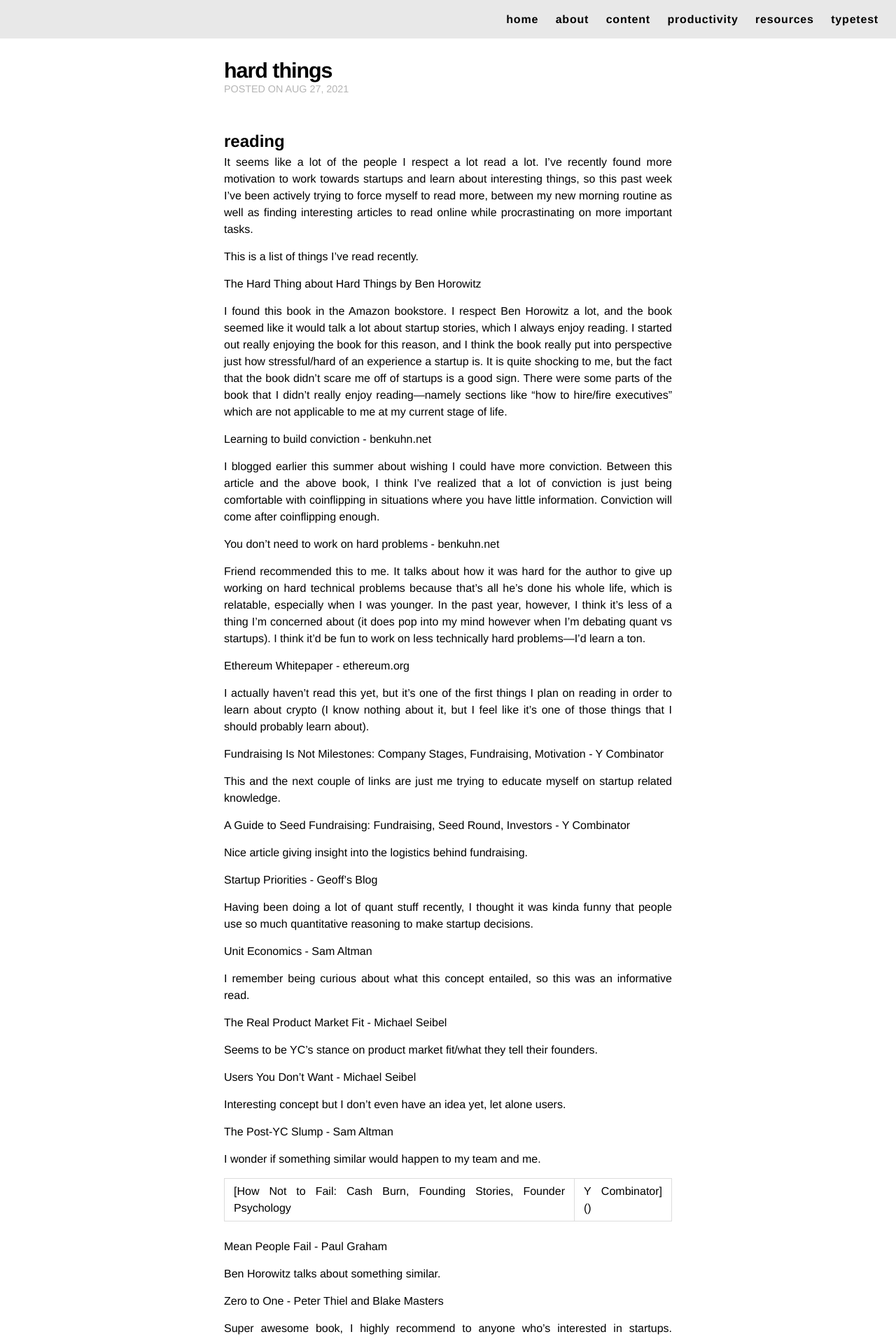
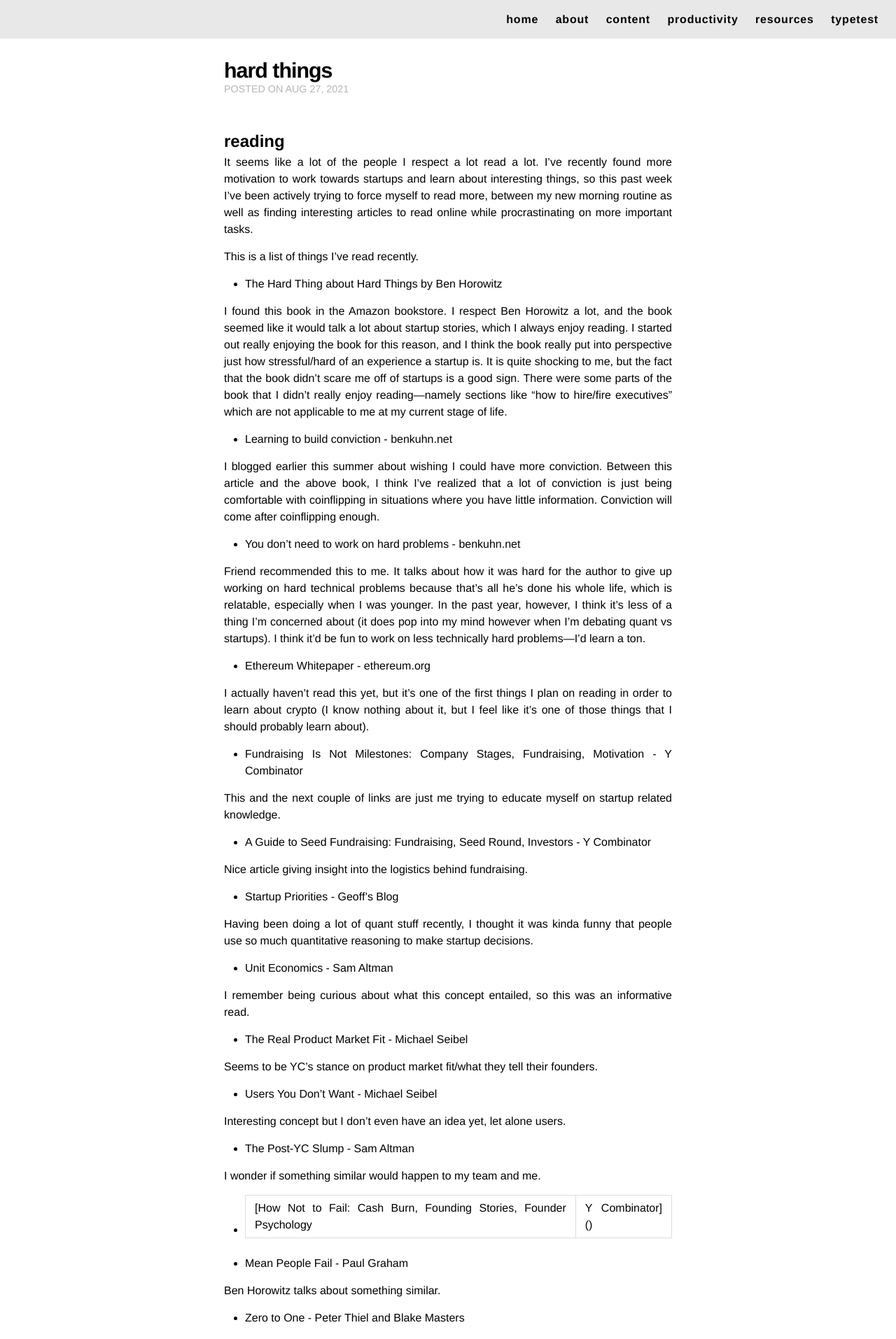
Before and after one commit to alexjwang/personal-blog, a Jekyll site: the page built from _posts/2021-08-27-hard-things.markdown, in a window 1280 px wide. Shown: the top 1914 px of the page at 70% size. Built offline with Jekyll 4.4.1, drawn with Linux system fonts in a browser that asks for light colours; nearby versions of some CDN libraries.

Commit message:
more edits

```diff
--- a/_posts/2021-08-27-hard-things.markdown
+++ b/_posts/2021-08-27-hard-things.markdown
@@ -11,84 +11,84 @@
 
 This is a list of things I've read recently.
 
-The Hard Thing about Hard Things by Ben Horowitz
+- The Hard Thing about Hard Things by Ben Horowitz
 
 I found this book in the Amazon bookstore. I respect Ben Horowitz a lot, and the book seemed like it would talk a lot about startup stories, which I always enjoy reading. I started out really enjoying the book for this reason, and I think the book really put into perspective just how stressful/hard of an experience a startup is. It is quite shocking to me, but the fact that the book didn't scare me off of startups is a good sign. There were some parts of the book that I didn't really enjoy reading—namely sections like "how to hire/fire executives" which are not applicable to me at my current stage of life.
 
-[Learning to build conviction - benkuhn.net](https://www.benkuhn.net/conviction/)
+- [Learning to build conviction - benkuhn.net](https://www.benkuhn.net/conviction/)
 
 I blogged earlier this summer about wishing I could have more conviction. Between this article and the above book, I think I've realized that a lot of conviction is just being comfortable with coinflipping in situations where you have little information. Conviction will come after coinflipping enough.
 
-[You don't need to work on hard problems - benkuhn.net](https://www.benkuhn.net/hard/)
+- [You don't need to work on hard problems - benkuhn.net](https://www.benkuhn.net/hard/)
 
 Friend recommended this to me. It talks about how it was hard for the author to give up working on hard technical problems because that's all he's done his whole life, which is relatable, especially when I was younger. In the past year, however, I think it's less of a thing I'm concerned about (it does pop into my mind however when I'm debating quant vs startups). I think it'd be fun to work on less technically hard problems—I'd learn a ton.
 
-[Ethereum Whitepaper - ethereum.org]()
+- [Ethereum Whitepaper - ethereum.org]()
 
 I actually haven't read this yet, but it's one of the first things I plan on reading in order to learn about crypto (I know nothing about it, but I feel like it's one of those things that I should probably learn about).
 
-[Fundraising Is Not Milestones: Company Stages, Fundraising, Motivation - Y Combinator]()
+- [Fundraising Is Not Milestones: Company Stages, Fundraising, Motivation - Y Combinator]()
 
 This and the next couple of links are just me trying to educate myself on startup related knowledge.
 
-[A Guide to Seed Fundraising: Fundraising, Seed Round, Investors - Y Combinator]()
+- [A Guide to Seed Fundraising: Fundraising, Seed Round, Investors - Y Combinator]()
 
 Nice article giving insight into the logistics behind fundraising.
 
-[Startup Priorities - Geoff's Blog]()
+- [Startup Priorities - Geoff's Blog]()
 
 Having been doing a lot of quant stuff recently, I thought it was kinda funny that people use so much quantitative reasoning to make startup decisions.
 
-[Unit Economics - Sam Altman]()
+- [Unit Economics - Sam Altman]()
 
 I remember being curious about what this concept entailed, so this was an informative read.
 
-[The Real Product Market Fit - Michael Seibel]()
+- [The Real Product Market Fit - Michael Seibel]()
 
 Seems to be YC's stance on product market fit/what they tell their founders.
 
-[Users You Don’t Want - Michael Seibel]()
+- [Users You Don’t Want - Michael Seibel]()
 
 Interesting concept but I don't even have an idea yet, let alone users.
 
-[The Post-YC Slump - Sam Altman]()
+- [The Post-YC Slump - Sam Altman]()
 
 I wonder if something similar would happen to my team and me.
 
-[How Not to Fail: Cash Burn, Founding Stories, Founder Psychology | Y Combinator]()
+- [How Not to Fail: Cash Burn, Founding Stories, Founder Psychology | Y Combinator]()
 
-[Mean People Fail - Paul Graham]()
+- [Mean People Fail - Paul Graham]()
 
 Ben Horowitz talks about something similar.
 
-[Zero to One - Peter Thiel and Blake Masters]()
+- [Zero to One - Peter Thiel and Blake Masters]()
 
 Super awesome book, I highly recommend to anyone who's interested in startups. Probably one of the most important books to read if you're seriously considering startups.
 
-[Startup = Growth - Paul Graham]()
+- [Startup = Growth - Paul Graham]()
 
 Paul Graham always has interesting essays.
 
-[Do Things that Don't Scale - Paul Graham]()
+- [Do Things that Don't Scale - Paul Graham]()
 
 I agree lol.
 
-[How to Get Startup Ideas - Paul Graham]()
+- [How to Get Startup Ideas - Paul Graham]()
 
 Directly/indirectly thinking about startup ideas is probably what I spend the most time on.
 
-[Before the Startup - Paul Graham]()
+- [Before the Startup - Paul Graham]()
 
 The ideas all make sense, but I'm sure that if I did a startup, I'd haveta learn these lessons the hard way again.
 
-[Why to Not Not Start a Startup - Paul Graham]()
+- [Why to Not Not Start a Startup - Paul Graham]()
 
 If you're indecisive on doing startups, I recommend this essay.
 
-[Don't Talk to Corp Dev - Paul Graham]()
+- [Don't Talk to Corp Dev - Paul Graham]()
 
 Pretty funny tbh.
 
-[Advice for ambitious 19 year olds - Sam Altman]()
+- [Advice for ambitious 19 year olds - Sam Altman]()
 
 It's a good sign when article titles capture exactly what the article talks about.
```
